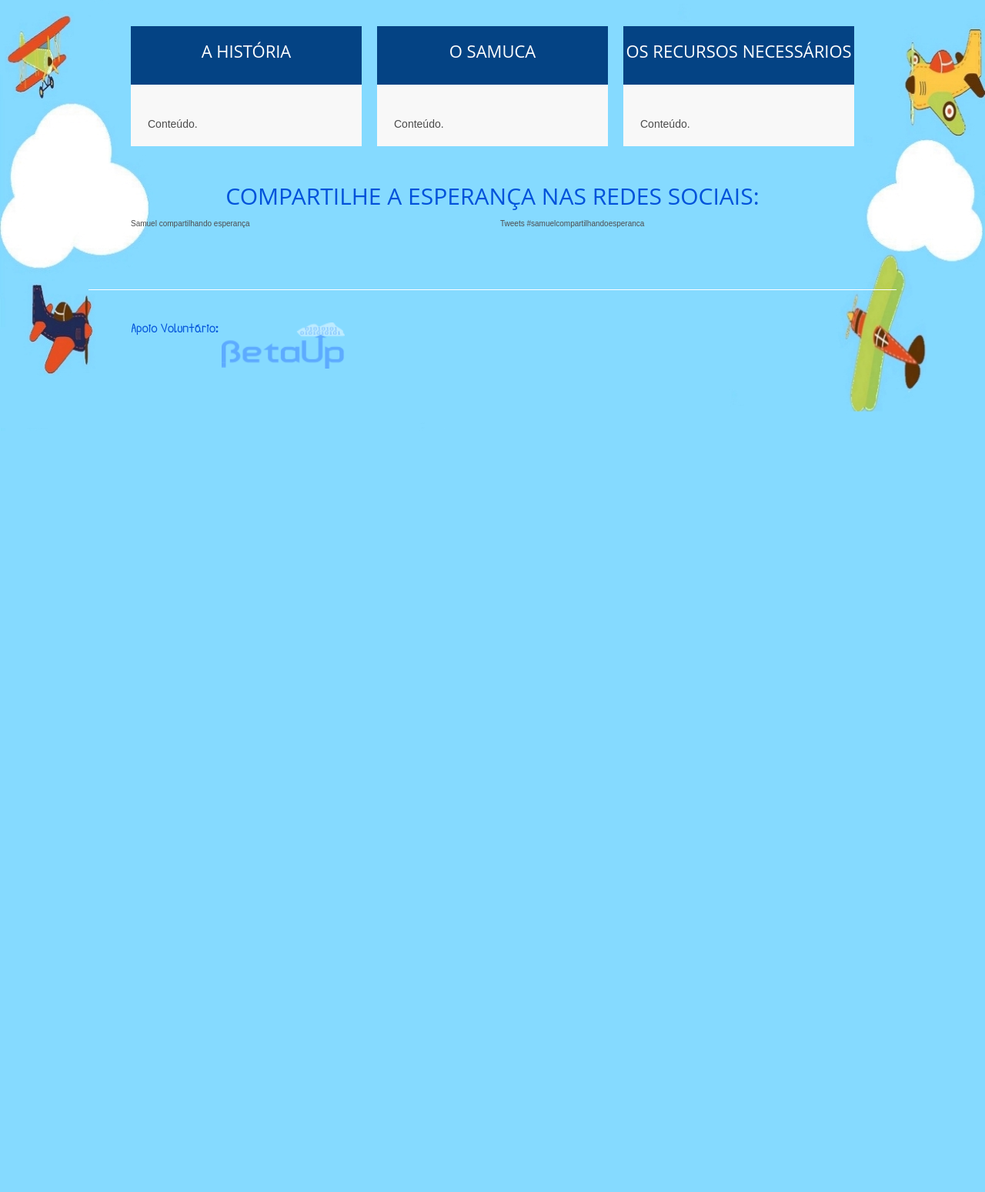
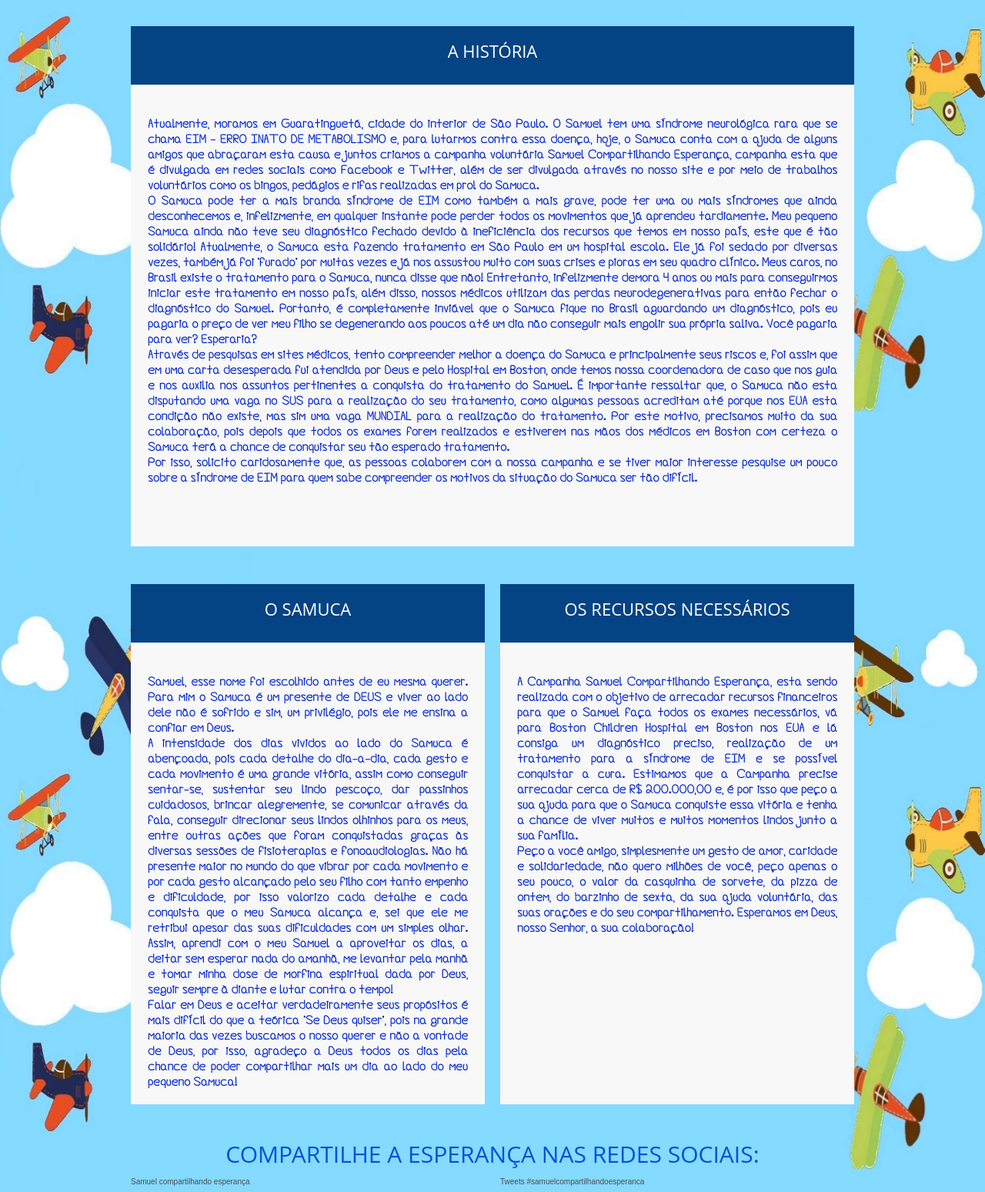
Before and after one commit to feliperochadev/samuelcompartilhandoesperanca, a plain HTML site: page index.html in a window 1280 px wide. Shown: the part 1295-2844 px from the top of the page at 77% size. Before the commit the page ends 1855 px from the top, so only its background shows below. Drawn offline with Linux system fonts and the light colour scheme.

Commit message:
adição dos conteudos

```diff
--- a/css/style.css
+++ b/css/style.css
@@ -484,6 +484,10 @@ a.donate:hover {
 
 .block2 .pad {
     padding: 41px 22px 19px;
+}
+
+.pad p {
+    text-align: justify;
 }
 
 .st1 {
--- a/index.html
+++ b/index.html
@@ -265,27 +265,36 @@
 							</div>
 						</div>
 						<div class="clear"></div>
-						<div class="grid_4">
+						<div class="grid_12">
 							<div class="block2 maxheight">
 								<div class="title">A História<br/></div>
 								<div class="pad">
-									Conteúdo.
+									<p>Atualmente, moramos em Guaratinguetá, cidade do interior de São Paulo. O Samuel tem uma síndrome neurológica rara que se chama EIM - ERRO INATO DE METABOLISMO e, para lutarmos contra essa doença, hoje, o Samuca conta com a ajuda de alguns amigos que abraçaram esta causa e juntos criamos a campanha voluntária Samuel Compartilhando Esperança, campanha esta que é divulgada em redes sociais como Facebook e Twitter, além de ser divulgada através no nosso site e por meio de trabalhos voluntários como os bingos, pedágios e rifas realizadas em prol do Samuca.</p>
+<p>O Samuca pode ter a mais branda síndrome de EIM como também a mais grave, pode ter uma ou mais síndromes que ainda desconhecemos e, infelizmente, em qualquer instante pode perder todos os movimentos que já aprendeu tardiamente. Meu pequeno Samuca ainda não teve seu diagnóstico fechado devido à ineficiência dos recursos que temos em nosso país, este que é tão solidário!
+Atualmente, o Samuca esta fazendo tratamento em São Paulo em um hospital escola. Ele já foi sedado por diversas vezes, também já foi “furado” por muitas vezes e já nos assustou muito com suas crises e pioras em seu quadro clínico. Meus caros, no Brasil existe o tratamento para o Samuca, nunca disse que não! Entretanto, infelizmente demora 4 anos ou mais para conseguirmos iniciar este tratamento em nosso país, além disso, nossos médicos  utilizam das perdas neurodegenerativas para então fechar o diagnóstico do Samuel. Portanto, é completamente inviável que o Samuca fique no Brasil aguardando um diagnóstico, pois eu pagaria o preço de ver meu filho se degenerando aos poucos até um dia não conseguir mais engolir sua própria saliva. Você pagaria para ver? Esperaria?</p>
+<p>Através de pesquisas em sites médicos, tento compreender melhor a doença do Samuca e principalmente seus riscos e, foi assim que em uma carta desesperada fui atendida por Deus e pelo Hospital em Boston, onde temos nossa coordenadora de caso que nos guia e nos auxilia nos assuntos pertinentes a conquista do tratamento do Samuel. É importante ressaltar que, o Samuca não esta disputando uma vaga no SUS para a realização do seu tratamento, como algumas pessoas acreditam até porque nos EUA esta condição não existe, mas sim uma vaga MUNDIAL para a realização do tratamento. Por este motivo, precisamos muito da sua colaboração, pois depois que todos os exames forem realizados e estiverem nas mãos dos médicos em Boston com certeza o Samuca terá a chance de conquistar seu tão esperado tratamento.</p>
+<p>Por isso, solicito caridosamente que, as pessoas colaborem com a nossa campanha e se tiver maior interesse pesquise um pouco sobre a síndrome de EIM para quem sabe compreender os motivos da situação do Samuca ser tão difícil.
+</p>
 								</div>
 							</div>
 						</div>
-						<div class="grid_4">
+						<div class="grid_6">
 							<div class="block2 maxheight">
 								<div class="title">O Samuca<br/></div>
 								<div class="pad">
-									Conteúdo.
+									<p>Samuel, esse nome foi escolhido antes de eu mesma querer. Para mim o Samuca é um presente de DEUS e viver ao lado dele não é sofrido e sim, um privilégio, pois ele me ensina a confiar em Deus.</p>
+<p>A intensidade dos dias vividos ao lado do Samuca é abençoada, pois cada detalhe do dia-a-dia, cada gesto e cada movimento é uma grande vitória, assim como conseguir sentar-se, sustentar seu lindo pescoço, dar passinhos cuidadosos, brincar alegremente, se comunicar através da fala, conseguir direcionar seus lindos olhinhos para os meus, entre outras ações que foram conquistadas graças às diversas sessões de fisioterapias e fonoaudiologias. Não há presente maior no mundo do que vibrar por cada movimento e por cada gesto alcançado pelo seu filho com tanto empenho e dificuldade, por isso valorizo cada detalhe e cada conquista que o meu Samuca alcança e, sei que ele me retribui apesar das suas dificuldades com um simples olhar.
+Assim, aprendi com o meu Samuel a aproveitar os dias, a deitar sem esperar nada do amanhã, me levantar pela manhã e tomar minha dose de morfina espiritual dada por Deus, seguir sempre à diante e lutar contra o tempo!</p>
+<p>Falar em Deus e aceitar verdadeiramente seus propósitos é mais difícil do que a teórica “Se Deus quiser”, pois na grande maioria das vezes buscamos o nosso querer e não a vontade de Deus, por isso, agradeço a Deus todos os dias pela chance de poder compartilhar mais um dia ao lado do meu pequeno Samuca!</p>
 								</div>
 							</div>
 						</div>
-						<div class="grid_4">
+						<div class="grid_6">
 							<div class="block2 maxheight">
 								<div class="title">Os Recursos Necessários</div>
 								<div class="pad">
-									Conteúdo.
+									<p>A Campanha Samuel Compartilhando Esperança, esta sendo realizada com o objetivo de arrecadar recursos financeiros para que o Samuel faça todos os exames necessários, vá para Boston Children Hospital em Boston nos EUA e lá consiga um diagnóstico preciso, realização de um tratamento para a síndrome de EIM e se possível conquistar a cura. Estimamos que a Campanha precise arrecadar cerca de R$ 200.000,00 e, é por isso que peço a sua ajuda para que o Samuca conquiste essa vitória e tenha a chance de viver muitos e muitos momentos lindos junto a sua família.</p>
+<p>Peço a você amigo, simplesmente um gesto de amor, caridade e solidariedade, não quero milhões de você, peço apenas o seu pouco, o valor da casquinha de sorvete, da pizza de ontem, do barzinho de sexta, da sua ajuda voluntária, das suas orações e do seu compartilhamento. Esperamos em Deus, nosso Senhor, a sua colaboração!</p>
 								</div>
 							</div>
 						</div>
```
